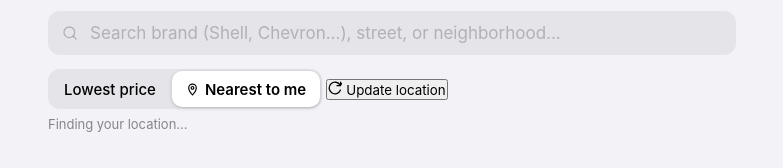
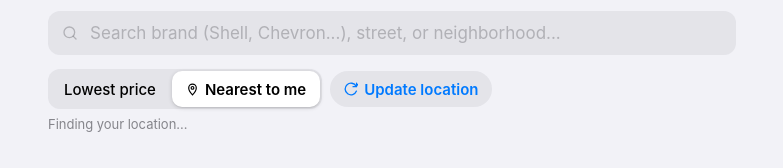
Before and after one commit to skyvas/gas-price-surrey, a plain HTML site: page index.html in a window 1280 px wide. Shown: the part 614-782 px from the top of the page, without its empty margins (248-1031 px from the left). Drawn offline with Linux system fonts and the light colour scheme.

Commit message:
Fix nearest sort + live location: real coords for 21 stations, GPS watch, update-location button (v5.2)

```diff
--- a/css/styles.css
+++ b/css/styles.css
@@ -845,3 +845,16 @@ button { font-family: inherit; -webkit-tap-highlight-color: transparent; }
   font-size: 12px; font-weight: 700; padding: 3px 8px; border-radius: var(--radius-full);
   white-space: nowrap; background: var(--blue-tint); color: var(--accent-blue);
 }
+
+/* Sort controls row + update-location button (v5.2) */
+.sort-controls { display: flex; align-items: center; gap: 8px; flex-wrap: wrap; }
+.location-refresh-btn {
+  display: inline-flex; align-items: center; gap: 6px;
+  background: var(--fill); border: none; color: var(--accent-blue);
+  border-radius: var(--radius-full); padding: 8px 14px; min-height: 36px;
+  font-size: 15px; font-weight: 600; cursor: pointer; white-space: nowrap;
+  transition: background var(--transition-fast), transform var(--transition-fast), opacity var(--transition-fast);
+}
+.location-refresh-btn:active { transform: scale(0.96); }
+.location-refresh-btn:disabled { opacity: 0.5; cursor: default; }
+.location-refresh-btn.locating svg { animation: spin 0.8s linear infinite; }
```
